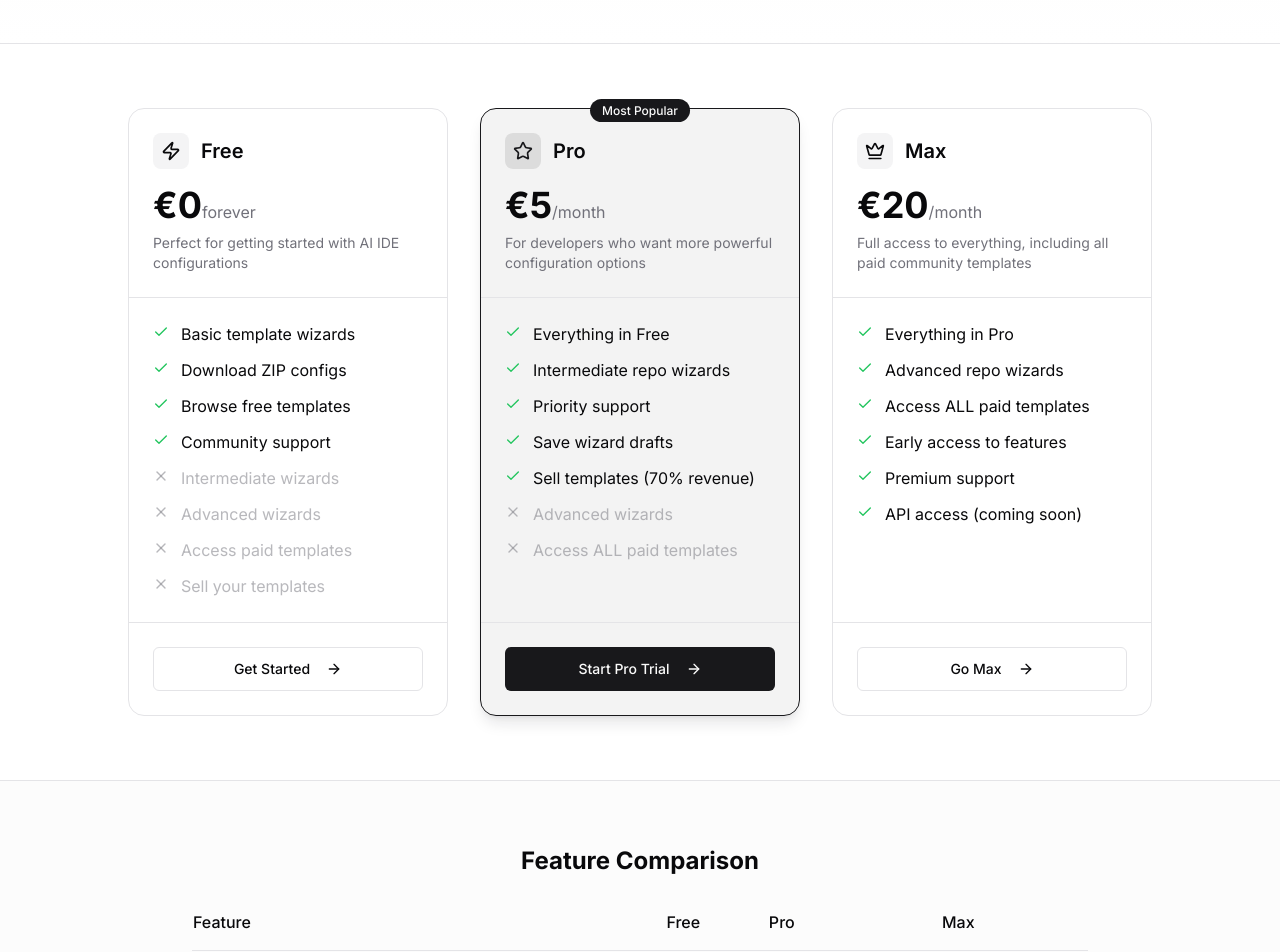
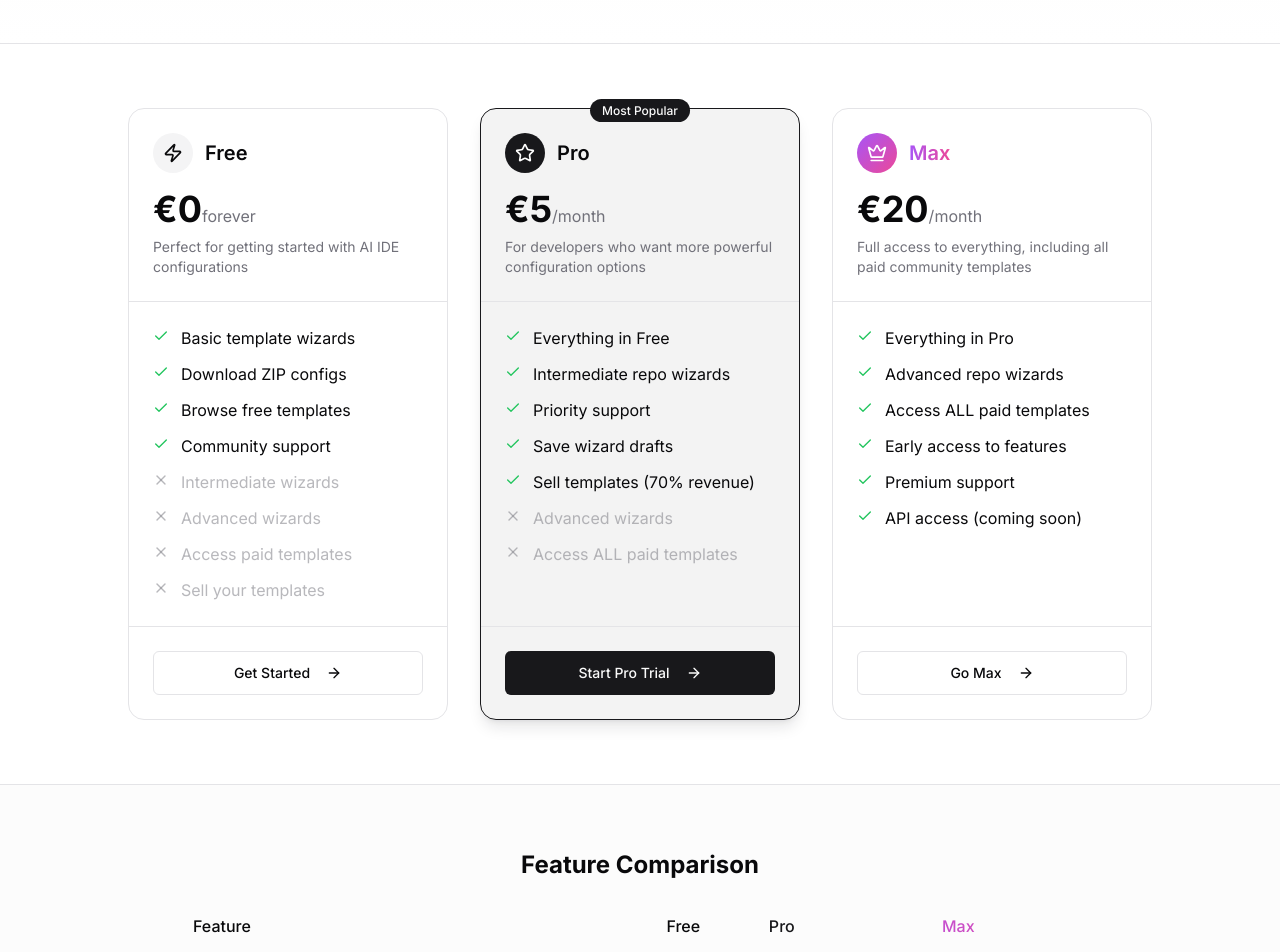
Before and after one commit to GeiserX/LynxPrompt, a Next.js app: page /pricing in a window 1280 px wide. Shown: the part 340-1292 px from the top of the page. Built offline with nearby package versions, Linux system fonts and the light colour scheme; no server answers.

Commit message:
style: enhance Pricing page with circular icons and Max accent highlight

```diff
--- a/src/app/pricing/page.tsx
+++ b/src/app/pricing/page.tsx
@@ -12,6 +12,7 @@ const TIERS = [
     description: "Perfect for getting started with AI IDE configurations",
     icon: Zap,
     highlighted: false,
+    iconStyle: "default",
     features: [
       { text: "Basic template wizards", included: true },
       { text: "Download ZIP configs", included: true },
@@ -32,6 +33,7 @@ const TIERS = [
     description: "For developers who want more powerful configuration options",
     icon: Star,
     highlighted: true,
+    iconStyle: "primary",
     badge: "Most Popular",
     features: [
       { text: "Everything in Free", included: true },
@@ -53,6 +55,7 @@ const TIERS = [
       "Full access to everything, including all paid community templates",
     icon: Crown,
     highlighted: false,
+    iconStyle: "accent",
     features: [
       { text: "Everything in Pro", included: true },
       { text: "Advanced repo wizards", included: true },
@@ -144,17 +147,27 @@ export default function PricingPage() {
                 <div className="p-6">
                   <div className="flex items-center gap-3">
                     <div
-                      className={`rounded-lg p-2 ${
-                        tier.highlighted ? "bg-primary/10" : "bg-muted"
+                      className={`flex h-10 w-10 items-center justify-center rounded-full ${
+                        tier.iconStyle === "accent"
+                          ? "bg-gradient-to-br from-purple-500 to-pink-500"
+                          : tier.iconStyle === "primary"
+                            ? "bg-primary"
+                            : "bg-muted"
                       }`}
                     >
                       <tier.icon
                         className={`h-5 w-5 ${
-                          tier.highlighted ? "text-primary" : ""
+                          tier.iconStyle === "accent" || tier.iconStyle === "primary"
+                            ? "text-white"
+                            : "text-foreground"
                         }`}
                       />
                     </div>
-                    <h3 className="text-xl font-semibold">{tier.name}</h3>
+                    <h3 className={`text-xl font-semibold ${
+                      tier.iconStyle === "accent"
+                        ? "bg-gradient-to-r from-purple-500 to-pink-500 bg-clip-text text-transparent"
+                        : ""
+                    }`}>{tier.name}</h3>
                   </div>
 
                   <div className="mt-4">
@@ -225,8 +238,8 @@ export default function PricingPage() {
                   <tr className="border-b">
                     <th className="pb-4 text-left font-medium">Feature</th>
                     <th className="pb-4 text-center font-medium">Free</th>
-                    <th className="pb-4 text-center font-medium">Pro</th>
-                    <th className="pb-4 text-center font-medium">Max</th>
+                    <th className="pb-4 text-center font-medium text-primary">Pro</th>
+                    <th className="pb-4 text-center font-medium bg-gradient-to-r from-purple-500 to-pink-500 bg-clip-text text-transparent">Max</th>
                   </tr>
                 </thead>
                 <tbody>
@@ -373,8 +386,7 @@ export default function PricingPage() {
             <Button
               asChild
               size="lg"
-              variant="outline"
-              className="border-white text-white hover:bg-white/20"
+              className="border-2 border-white bg-transparent text-white hover:bg-white hover:text-purple-600"
             >
               <Link href="/templates">Browse Templates</Link>
             </Button>
```
